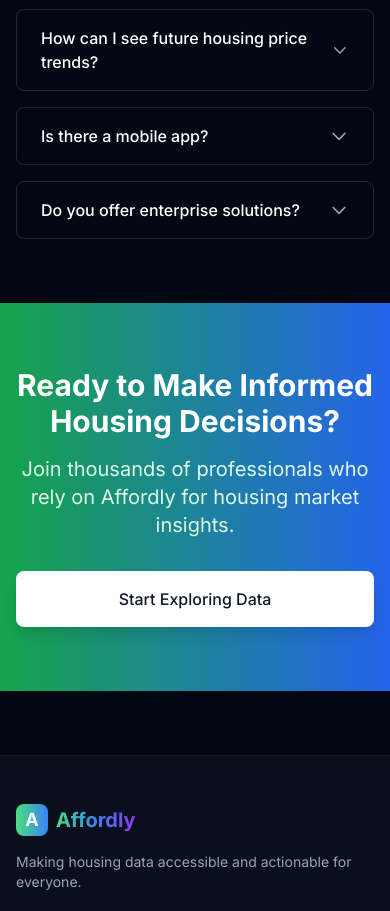
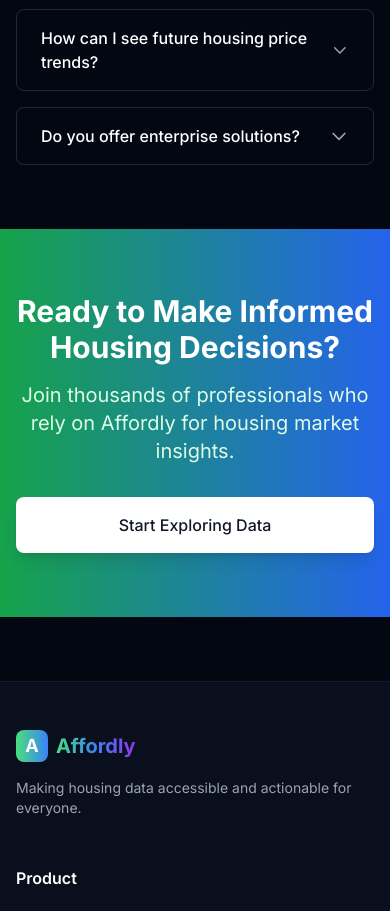
Before and after one commit to rayanrehman4/Derc-VTHax2025, a Next.js app: page / in a window 390 px wide. Shown: the part 4360-5271 px from the top of the page. Built offline with nearby package versions, Linux system fonts and the light colour scheme.

Commit message:
Remove Mobile App FAQ Question

```diff
--- a/pages/index.js
+++ b/pages/index.js
@@ -72,10 +72,6 @@ const faqs = [
   {
     question: "How can I see future housing price trends?",
     answer: "Our forecasting tool provides predicted median home prices for the next 3 years across different metro areas. You can compare multiple regions and see which markets are expected to become more or less affordable over time."
-  },
-  {
-    question: "Is there a mobile app?",
-    answer: "Currently, we offer a fully responsive web platform optimized for mobile devices. A dedicated mobile app is in development for 2024."
   },
   {
     question: "Do you offer enterprise solutions?",
```
